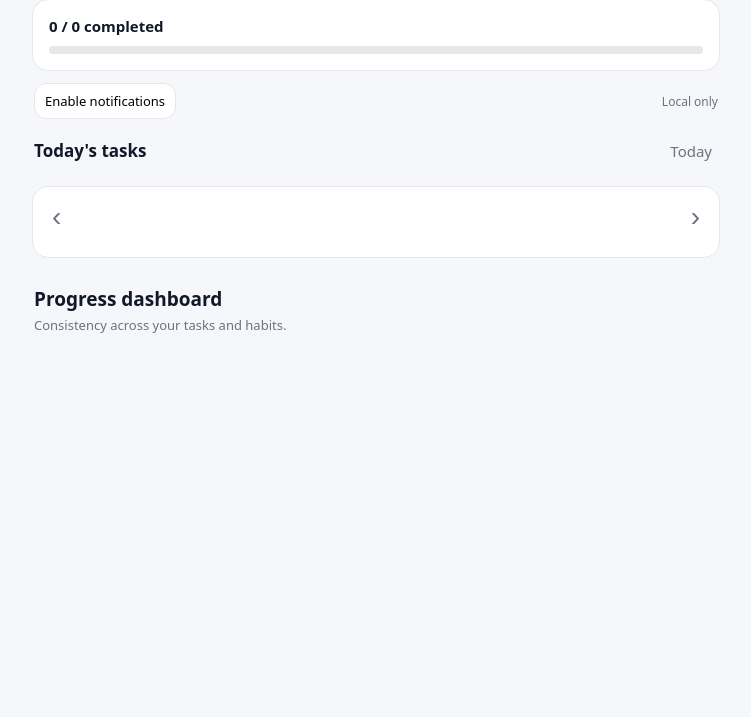
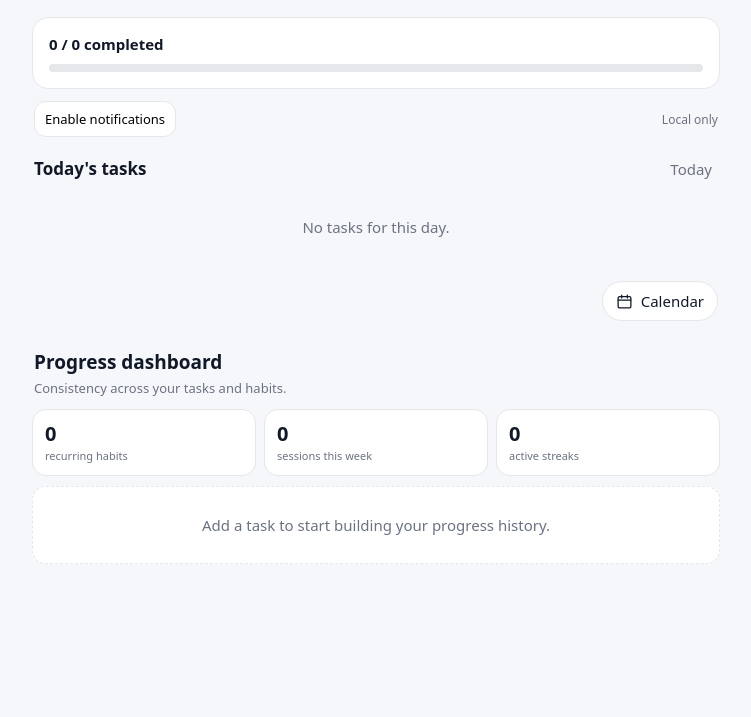
Before and after one commit to Antony-Nixon/personal-tracker, a plain HTML site: page index.html in a window 1280 px wide. Shown: the part 83-800 px from the top of the page, without its empty margins (264-1015 px from the left). Drawn offline with Linux system fonts and the light colour scheme.

Commit message:
Add files via upload

```diff
--- a/app.js
+++ b/app.js
@@ -254,7 +254,8 @@
   list.forEach(t=>renderTask(t,selectedDate,$("tasks")));
   $("syncStatus").textContent=hasNotificationSetup()?"Notifications on":"Local only";
   $("notifyBtn").textContent=hasNotificationSetup()?"Notifications enabled":"Enable notifications";
-  if (!$("calendarPanel").hidden) renderCalendar();
+  const calendarPanel = $("calendarPanel");
+  if (!calendarPanel || !calendarPanel.hidden) renderCalendar();
   renderDashboard();
   renderReviewIfNeeded();
 }
@@ -313,7 +314,8 @@
 $("addBtn").onclick=()=>openEdit();
 $("notifyBtn").onclick=()=>enableNotifications();
 $("todayBtn").onclick=()=>{selectedDate=today();render();};
-$("calendarToggle").onclick=()=>{const panel=$("calendarPanel"),open=panel.hidden;panel.hidden=!open;$("calendarToggle").setAttribute("aria-expanded",String(open));if(open)renderCalendar();};
+const calendarToggle=$("calendarToggle");
+if(calendarToggle) calendarToggle.onclick=()=>{const panel=$("calendarPanel");if(!panel)return;const open=panel.hidden;panel.hidden=!open;calendarToggle.setAttribute("aria-expanded",String(open));if(open)renderCalendar();};
 $("prevMonth").onclick=()=>{const d=parseDate(selectedDate);d.setMonth(d.getMonth()-1);selectedDate=localDate(new Date(d.getFullYear(),d.getMonth(),1));render();};
 $("nextMonth").onclick=()=>{const d=parseDate(selectedDate);d.setMonth(d.getMonth()+1);selectedDate=localDate(new Date(d.getFullYear(),d.getMonth(),1));render();};
 function clearReviewUrl() {
--- a/dashboard.css
+++ b/dashboard.css
@@ -20,4 +20,9 @@
 .goal-field[hidden]{display:none}
 .goal-field small{display:block;color:var(--muted);font-size:12px;margin-top:6px}
 .optional{color:var(--muted);font-weight:400}
+.calendar-toggle-wrap{display:flex;justify-content:flex-end;margin:16px 2px 0}
+.calendar-toggle{display:inline-flex;align-items:center;gap:8px;border:1px solid var(--line);border-radius:999px;background:var(--card);color:var(--text);padding:9px 13px;font:inherit;cursor:pointer}
+.calendar-toggle:hover{background:#f3f4f6}
+.calendar-toggle svg{width:17px;height:17px;fill:none;stroke:currentColor;stroke-width:1.8;stroke-linecap:round;stroke-linejoin:round}
+#calendarPanel[hidden]{display:none}
 @media(max-width:500px){.dashboard-summary{gap:6px}.dash-stat{padding:10px 8px}.dash-stat span{font-size:10px}.streak-pill{font-size:11px}}
--- a/index.html
+++ b/index.html
@@ -28,7 +28,14 @@
   <div id="tasks"></div>
 </section>
 
-<section class="calendar-card">
+<div class="calendar-toggle-wrap">
+  <button class="calendar-toggle" id="calendarToggle" type="button" aria-expanded="false" aria-controls="calendarPanel">
+    <svg aria-hidden="true" viewBox="0 0 24 24"><rect x="3" y="5" width="18" height="16" rx="2"></rect><path d="M16 3v4M8 3v4M3 10h18"></path></svg>
+    <span>Calendar</span>
+  </button>
+</div>
+
+<section class="calendar-card" id="calendarPanel" hidden>
   <div class="calendar-head"><button class="icon" id="prevMonth" aria-label="Previous month">‹</button><strong id="calendarTitle"></strong><button class="icon" id="nextMonth" aria-label="Next month">›</button></div>
   <div class="calendar-grid" id="calendarGrid"></div>
 </section>
```
